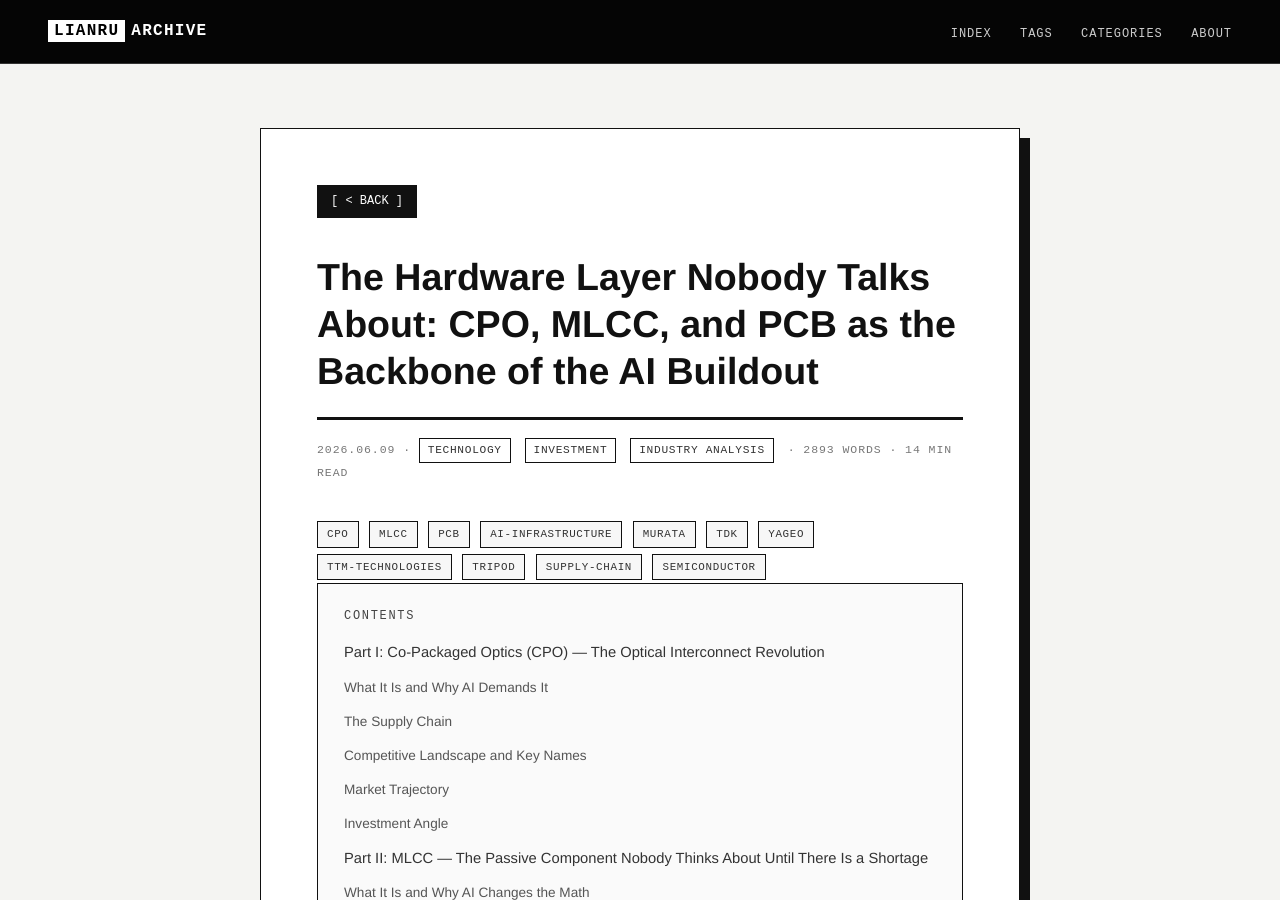
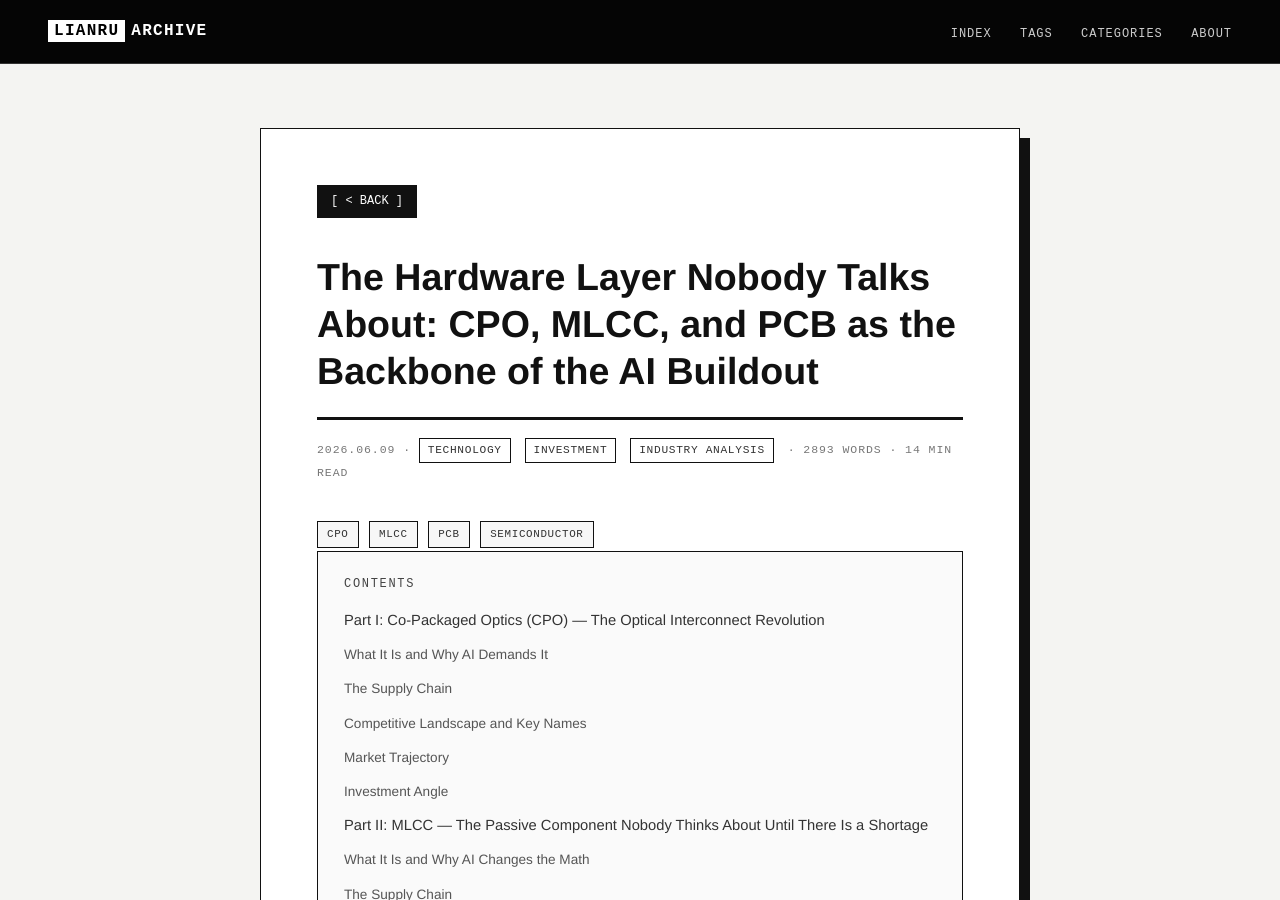
Before and after one commit to LianruLiu/LianruLiu.github.io, a Jekyll site: the page built from _posts/2026-06-09-CPO-MLCC-PCB.md, in a window 1280 px wide and 900 px high. Built offline with Jekyll 4.4.1, drawn with Linux system fonts in a browser that asks for light colours.

Commit message:
Update 2026-06-09-CPO-MLCC-PCB.md
Removed specific tags to simplify categorization.

```diff
--- a/_posts/2026-06-09-CPO-MLCC-PCB.md
+++ b/_posts/2026-06-09-CPO-MLCC-PCB.md
@@ -3,7 +3,7 @@ layout: post
 title: "The Hardware Layer Nobody Talks About: CPO, MLCC, and PCB as the Backbone of the AI Buildout"
 date: 2026-06-09
 categories: [Technology, Investment, Industry Analysis]
-tags: [CPO, MLCC, PCB, AI-infrastructure, Murata, TDK, Yageo, TTM-Technologies, Tripod, supply-chain, semiconductor]
+tags: [CPO, MLCC, PCB, semiconductor]
 ---
 
 When investors discuss the AI infrastructure buildout, the conversation almost always centers on the same names: Nvidia for GPUs, TSMC for leading-edge fabrication, hyperscalers for capital expenditure commitments. These are legitimate focal points. But they represent the visible apex of a much deeper supply chain — one that extends downward through optical interconnects, passive components, and circuit boards that are just as indispensable to AI compute as the chips themselves.
```
